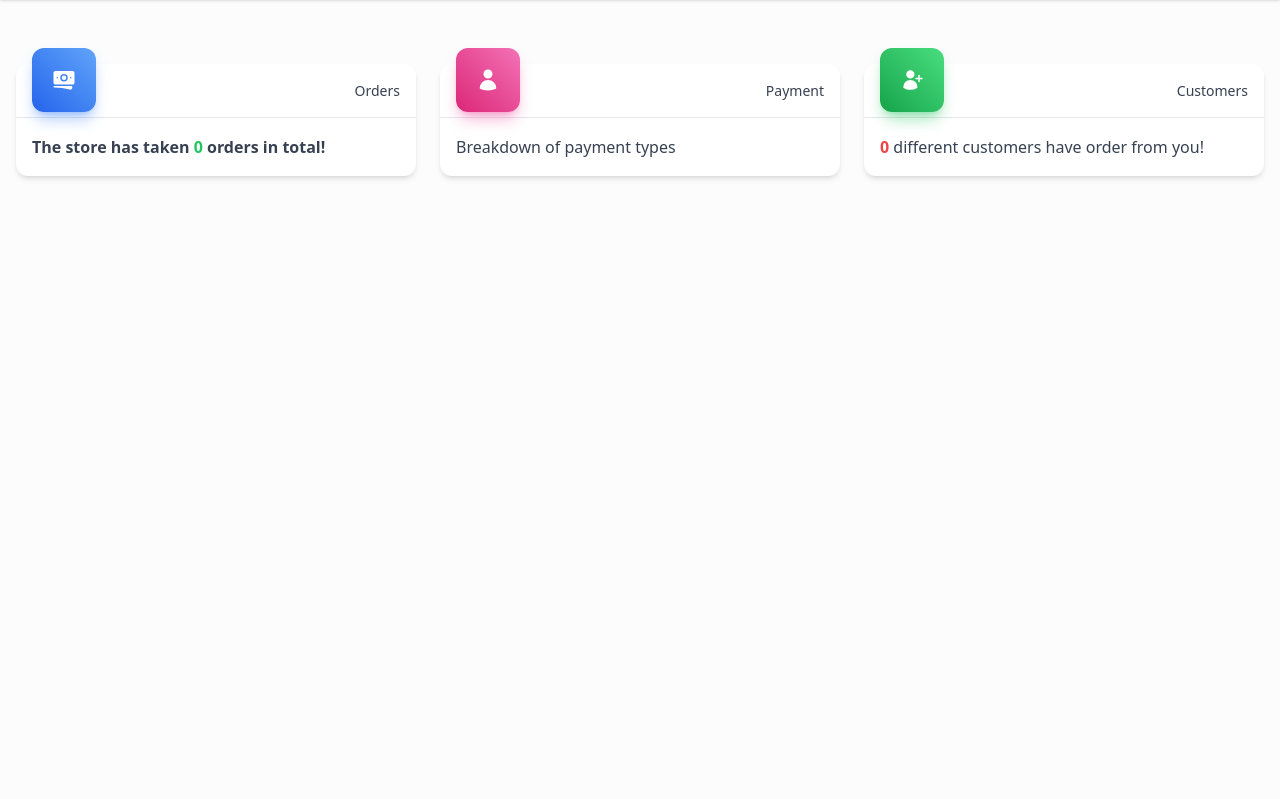
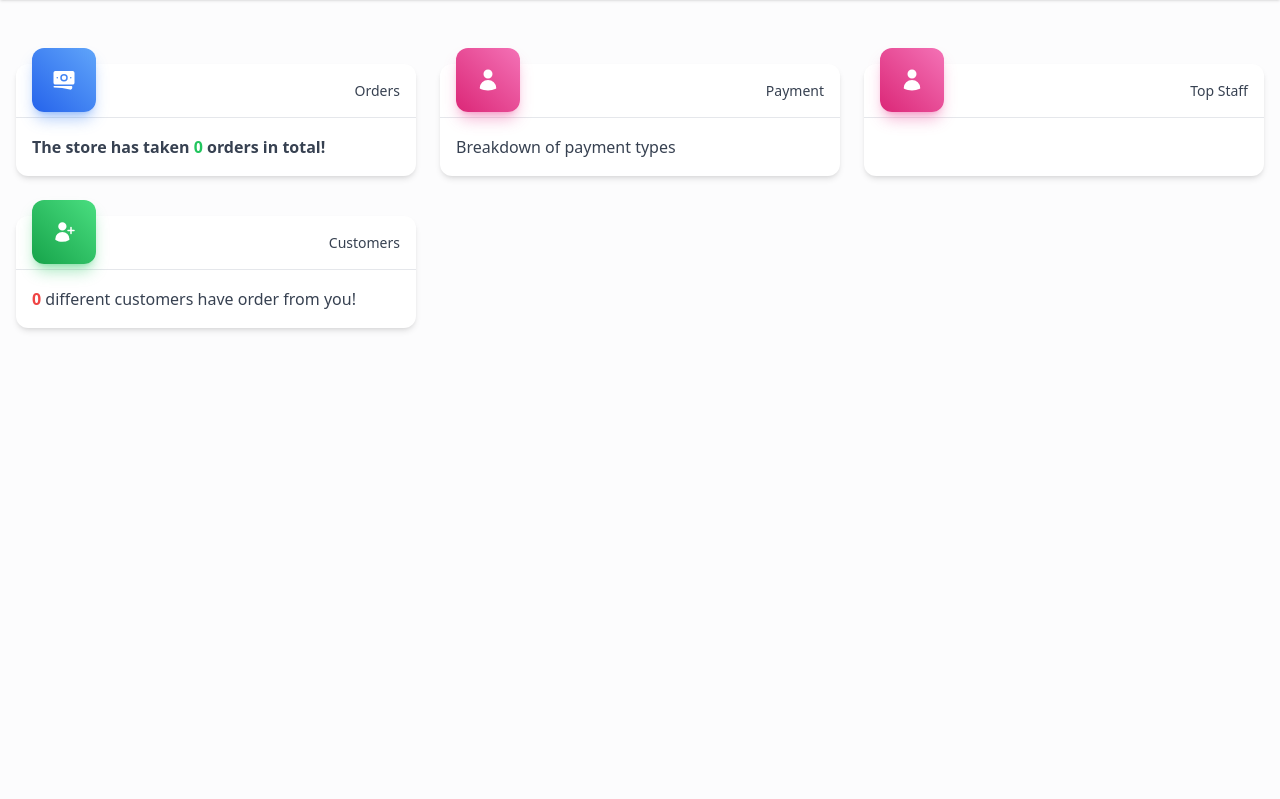
Before and after one commit to ksturgeongcc/fastburgers, a PHP site: page /fastburgers/dashboard in a window 1280 px wide. Shown: the part 64-863 px from the top of the page. Run offline with PHP 8.4, Linux system fonts and the light colour scheme; data that the repository does not hold is empty; some libraries are stand-ins or nearby versions.

Commit message:
adding staff to dashboard

```diff
--- a/pages/dashboard.php
+++ b/pages/dashboard.php
@@ -39,6 +39,22 @@
 $payment->execute();
 $payment->store_result();
 $payment->bind_result($paymentType, $paymentCount);
+
+// top staff
+$staff = $conn->prepare("SELECT
+COUNT(o.order_id) AS order_count,
+s.staff_firstname,
+s.staff_surname,
+s.staff_shift
+FROM `order` o
+LEFT JOIN staff s ON o.fk_staff_id = s.staff_id
+GROUP BY s.staff_id, s.staff_firstname, s.staff_surname, s.staff_shift
+ORDER BY order_count DESC
+LIMIT 2
+");
+$staff->execute();
+$staff->store_result();
+$staff->bind_result($totalOrders, $firstName, $surname, $shift);
 ?>
 <div class="min-h-screen bg-gray-50/50">
 
@@ -84,6 +100,25 @@
           </div>
         </div>
         <div class="relative flex flex-col bg-clip-border rounded-xl bg-white text-gray-700 shadow-md">
+          <div class="bg-clip-border mx-4 rounded-xl overflow-hidden bg-gradient-to-tr from-pink-600 to-pink-400 text-white shadow-pink-500/40 shadow-lg absolute -mt-4 grid h-16 w-16 place-items-center">
+            <svg xmlns="http://www.w3.org/2000/svg" viewBox="0 0 24 24" fill="currentColor" aria-hidden="true" class="w-6 h-6 text-white">
+              <path fill-rule="evenodd" d="M7.5 6a4.5 4.5 0 119 0 4.5 4.5 0 01-9 0zM3.751 20.105a8.25 8.25 0 0116.498 0 .75.75 0 01-.437.695A18.683 18.683 0 0112 22.5c-2.786 0-5.433-.608-7.812-1.7a.75.75 0 01-.437-.695z" clip-rule="evenodd"></path>
+            </svg>
+          </div>
+          <div class="p-4 text-right">
+            <p class="block antialiased font-sans text-sm leading-normal font-normal text-blue-gray-600">Top Staff</p>
+            <h4 class="block antialiased tracking-normal font-sans text-2xl font-semibold leading-snug text-blue-gray-900"></h4>
+          </div>
+          <div class="border-t border-blue-gray-50 p-4">
+            <?php while($staff->fetch()) : ?>
+            <p class="block antialiased font-sans text-base leading-relaxed font-normal text-blue-gray-600">
+              <?= $firstName . ' ' . $surname ?>
+              <?= $totalOrders ?>
+            </p>
+            <?php endwhile ?>
+          </div>
+        </div>
+        <div class="relative flex flex-col bg-clip-border rounded-xl bg-white text-gray-700 shadow-md">
           <div class="bg-clip-border mx-4 rounded-xl overflow-hidden bg-gradient-to-tr from-green-600 to-green-400 text-white shadow-green-500/40 shadow-lg absolute -mt-4 grid h-16 w-16 place-items-center">
             <svg xmlns="http://www.w3.org/2000/svg" viewBox="0 0 24 24" fill="currentColor" aria-hidden="true" class="w-6 h-6 text-white">
               <path d="M6.25 6.375a4.125 4.125 0 118.25 0 4.125 4.125 0 01-8.25 0zM3.25 19.125a7.125 7.125 0 0114.25 0v.003l-.001.119a.75.75 0 01-.363.63 13.067 13.067 0 01-6.761 1.873c-2.472 0-4.786-.684-6.76-1.873a.75.75 0 01-.364-.63l-.001-.122zM19.75 7.5a.75.75 0 00-1.5 0v2.25H16a.75.75 0 000 1.5h2.25v2.25a.75.75 0 001.5 0v-2.25H22a.75.75 0 000-1.5h-2.25V7.5z"></path>
```
